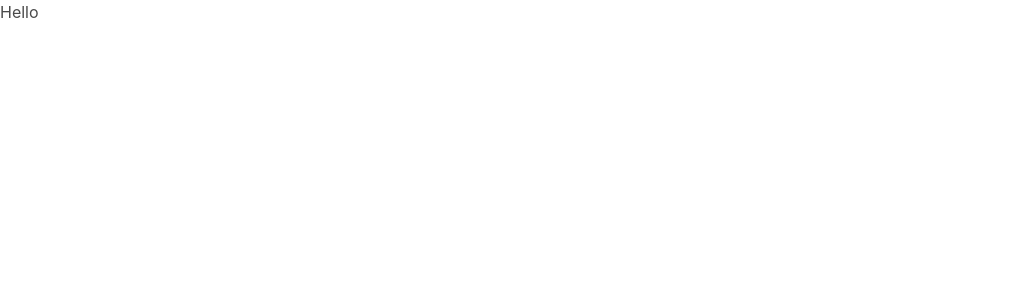
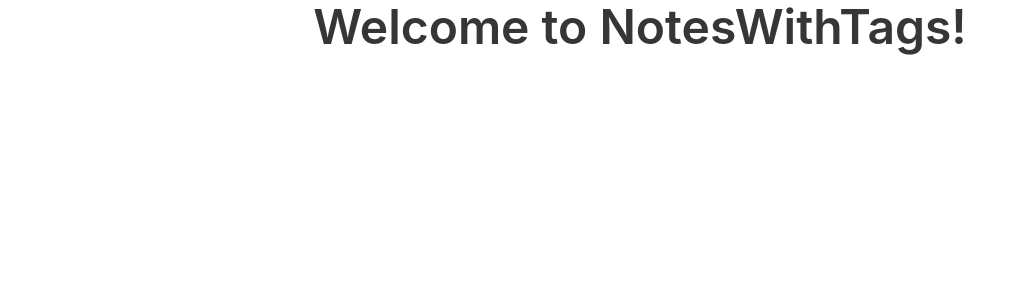
Before and after one commit to ronaldleepak/notesWithTagsReact, a React (Create React App) app in the folder notes-with-tags-react/: page / in a window 1280 px wide. Shown: the top 300 px of the page, without its empty margins (0-1025 px from the left). Built offline with nearby package versions, Linux system fonts and the light colour scheme.

Commit message:
Add home page

```diff
--- a/notes-with-tags-react/src/App.js
+++ b/notes-with-tags-react/src/App.js
@@ -1,11 +1,10 @@
-import './App.css';
+import React from "react"
+import HomePage from "./Pages/home";
 
-function App() {
-  return (
-    <div>
-      Hello
-    </div>
-  );
+export default class App extends React.Component {
+    render() {
+        return (
+            <HomePage/>
+        );
+    }
 }
-
-export default App;
--- /dev/null
+++ b/notes-with-tags-react/src/Pages/home.js
@@ -0,0 +1,23 @@
+import React from "react"
+
+export default class HomePage extends React.Component {
+    state = {
+        message: "Welcome to NotesWithTags!",
+        notes: [],
+    };
+
+    render() {
+        return (
+            <div>
+                <div class="block has-text-centered">
+                    <h1 class="title is-1">
+                        {this.state.message}
+                    </h1>
+                </div>
+                <div>
+
+                </div>
+            </div>
+        );
+    };
+}
```
Also changed, not shown: notes-with-tags-react/src/App.css (deleted).
